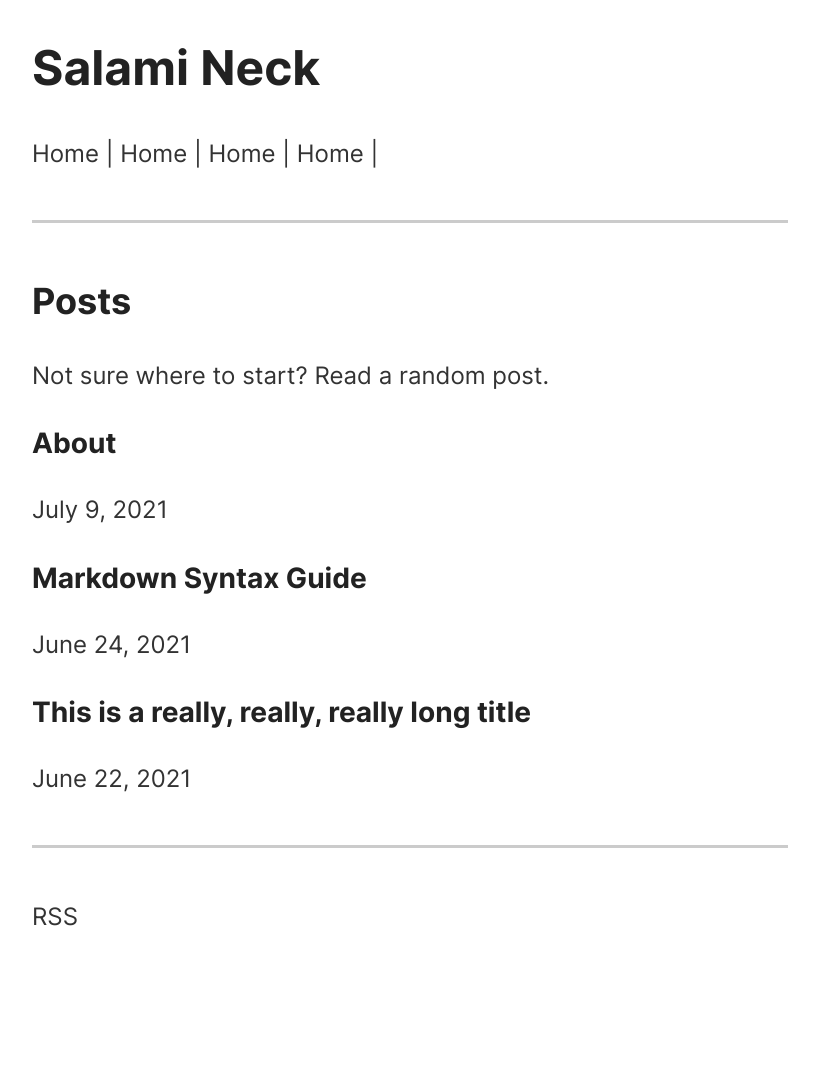
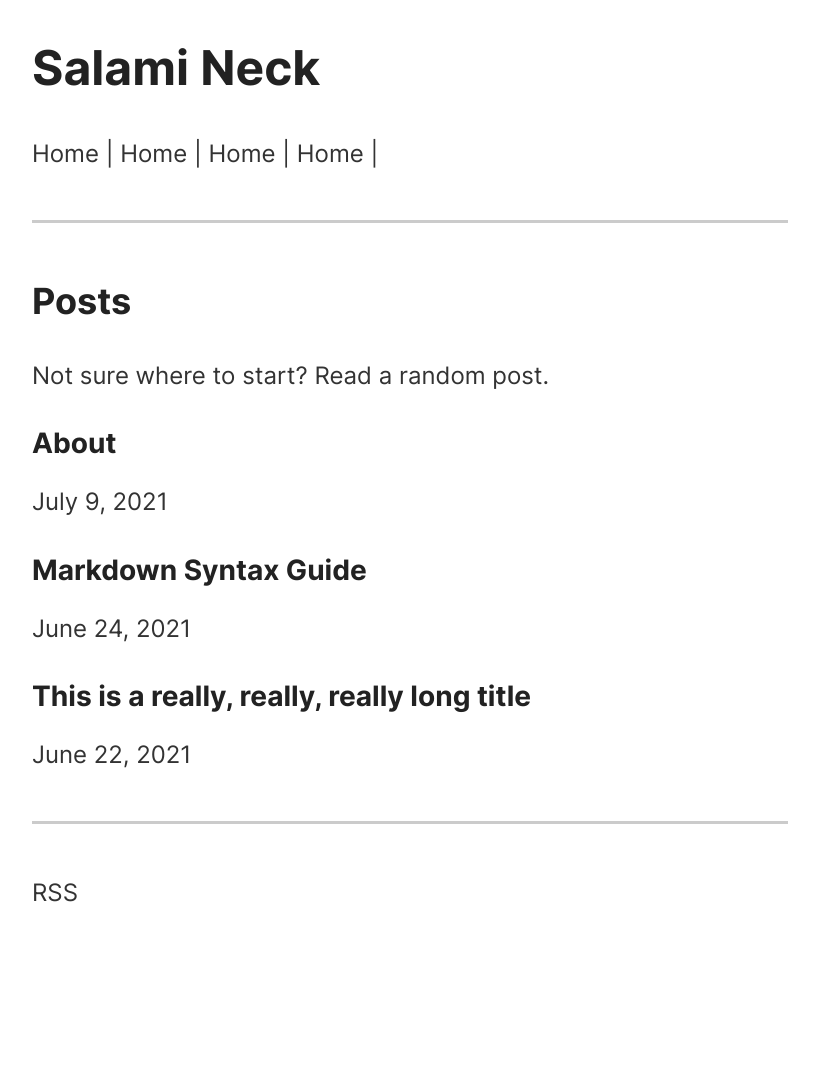
Before and after one commit to ajpwalser/ajpwalser.github.io, a Jekyll site: the page built from index.html, in a window 1280 px wide. Shown: the whole page, without its empty margins (230-1049 px from the left). Built offline with Jekyll 4.4.1, drawn with Linux system fonts in a browser that asks for light colours; after the commit the page ends 1047 px from its top, so only the background shows below that.

Commit message:
Update index.html

```diff
--- a/index.html
+++ b/index.html
@@ -9,7 +9,7 @@ description:
   {% for post in site.posts %}
     <article role="article">
       <h3><a href="{{ site.baseurl }}{{ post.url }}">{{ post.title }}</a></h3>
-      <time datetime="{{ post.date | date_to_xmlschema }}" itemprop="datePublished">{{ post.date | date: "%B %-d, %Y" }}</time>
+      <time datetime="{{ post.date | date_to_xmlschema }}" itemprop="datePublished" class="post-date">{{ post.date | date: "%B %-d, %Y" }}</time>
     </article>
   {% endfor %}
 </div>
```
